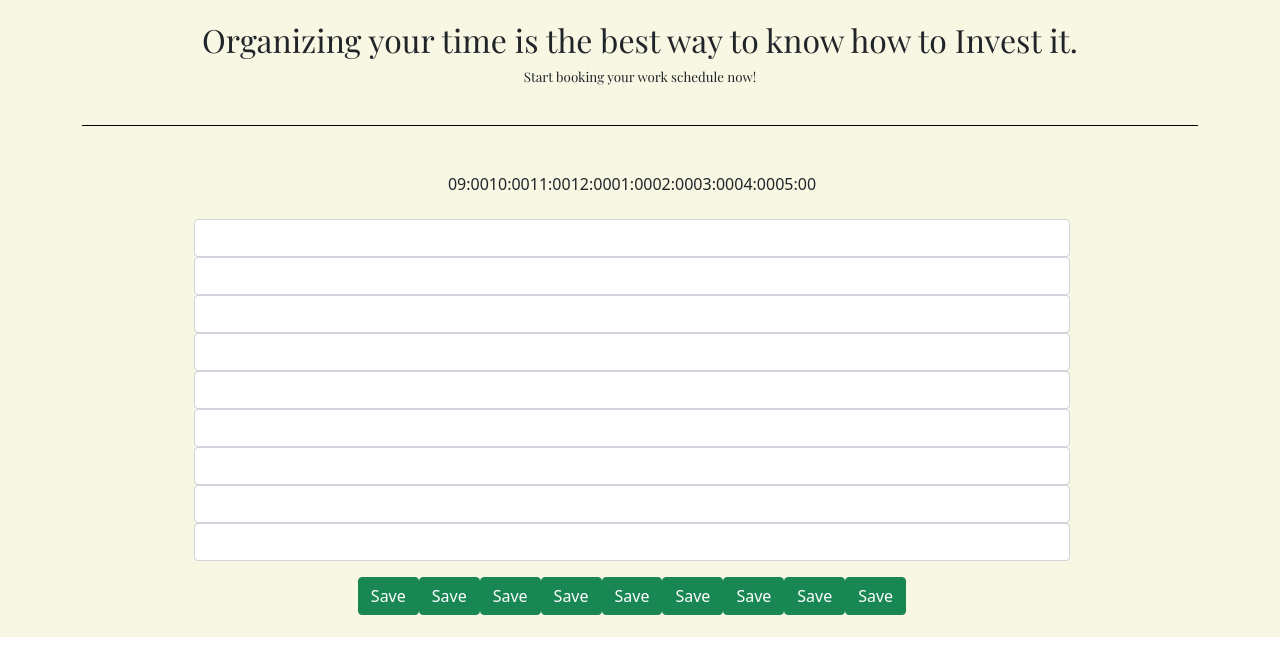
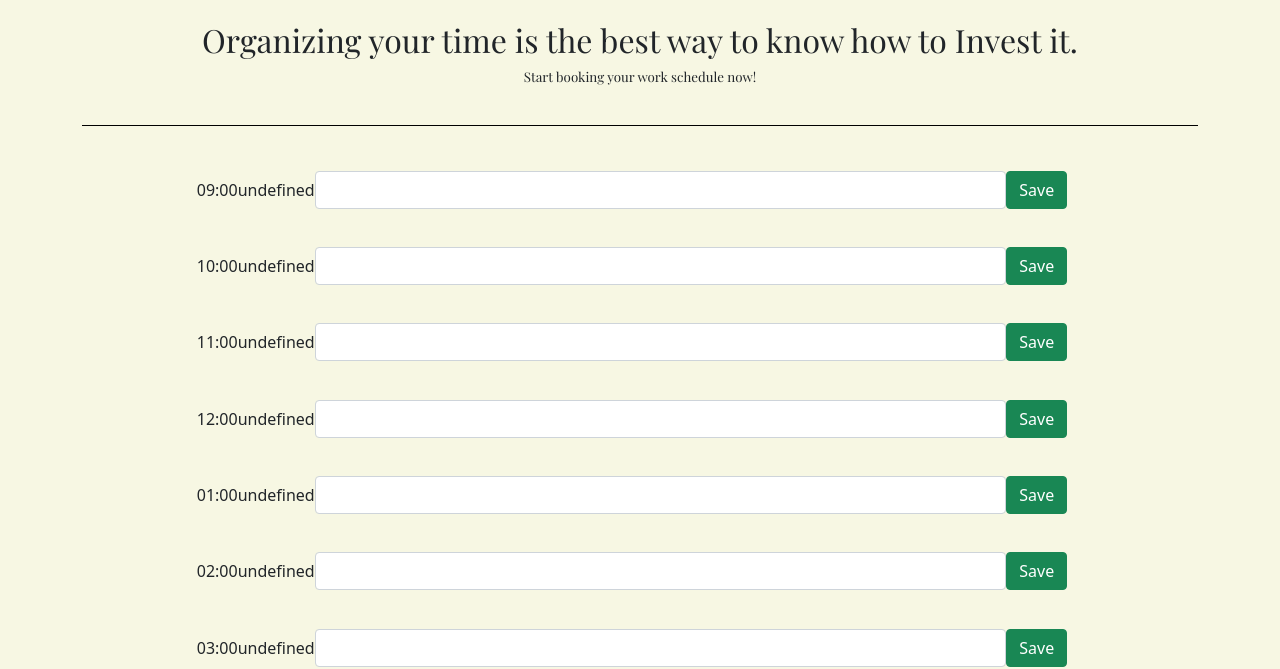
Before and after one commit to maferadr/bookingApp-calendar, a plain HTML site: page index.html in a window 1280 px wide. Shown: the part 149-818 px from the top of the page. Drawn offline with nearby package versions, Linux system fonts and the light colour scheme; a web font is replaced by a local one.

Commit message:
Logic Updated

```diff
--- a/assets/css/styles.css
+++ b/assets/css/styles.css
@@ -40,11 +40,19 @@ h1{
     width: 100%;
     text-align: center;
     justify-content: center;
-    padding-top: 2%;
+    padding-top: 3%;
     padding-bottom: 2%;
 }
 
-#inputEvent{
+.col-auto{
+    width: 80%;
+    display: flex;
+    flex-wrap: nowrap;
+    justify-content: center;
+    padding: 1%;
+}
+
+.form-control{
     width: 80%;
     justify-content: center;
 }
--- a/assets/js/script.js
+++ b/assets/js/script.js
@@ -18,73 +18,55 @@ var officeHours = [
     {time: '02:00'},
     {time: '03:00'},
     {time: '04:00'},
-    {time: '05:00'},
+    {time: '05:00', ampm: 'pm', timeCode: 17},
 ];
 
 //The times will be grabbed from the array and displayed on the screen.
 var timeDisplayed = ()=>{
 
     //For each hour displayed, grab a time value and convert into a format.
-   for(var i = 0; i <= officeHours.length; i++){
+   for(var i = 0; i < officeHours.length; i++){
         //Iterate each array index.
         var eachTime = officeHours[i];
-        console.log(eachTime);
         //get current time
-        var currentTime = dayjs().startOf('hour');
+        var currentTime = dayjs().hour();
 
-        var formContainer = $('.row'); //parent
-        var eachContainer = $('.col-auto');
-        var timeBooked = $('#time');
-        var inputEvent = $('#inputEvent');
-        var btnSave = $('#button');
+        var container = $('.row').addClass('g-3');
+        var formContainer = $('<div class="col-auto">'); //parent
 
-        var arrayElements = [
-            timeBooked,
-            inputEvent,
-            btnSave
-        ]
+        var labelHour = $('<label for="static">');
+        labelHour.addClass('col-form-label');
+        labelHour.attr('id', eachTime.timeCode) //Add an ID
 
         var hourForm = $('<input type="text">');
         hourForm.addClass('form-control');
+        hourForm.attr('id', eachTime.timeCode + 'hourForm');
 
         var btn = $('<button type="button">')
         btn.addClass('btn btn-success');
+        btn.on('click', handleBookedActivity);
 
+        container.append(formContainer);
+        formContainer.append(labelHour, hourForm, btn)
 
-        var labelHour = $('<label for="static">');
-        labelHour.addClass('col-form-label');
-        labelHour.attr('id', eachTime.time) //Add an ID
-
-        // console.log(currentTime)
-
-        //Reassign the parent elements.
-        formContainer.append(eachContainer);
-        formContainer.append(arrayElements);
-
-        inputEvent.append(hourForm);
         labelHour.text(eachTime.time); //It's supposed to iterate each time displayed.
-        timeBooked.append(labelHour);
         btn.text('Save');
-        btnSave.append(btn);
-
-
 
         //Assign conditional for am or pm
-        if(officeHours.length <= 3){
-            eachTime = dayjs().format('hh:mm[am]')
-        }else{
-            eachTime = dayjs().format('hh:mm[pm]')
-        }
+        console.log(currentTime)
+        labelHour.text(eachTime.time + eachTime.ampm)
+
+        if (labelHour.attr('id') < currentTime) {
+            hourForm.addClass('time-past');
+            hourForm.disabled = true;
+          } else if (labelHour.attr('id') >= currentTime) {
+            formContainer.addClass('allowedTime');
+            hourForm.disabled = false;
+          }
+
    }
 
    //Confirm if the hour for book something has already passed and assign different Styles to let the user know.
-   if (eachTime.isBefore(currentTime)) {
-    hourForm.addClass('time-past');
-    hourForm.disabled = true;
-  } else if (eachTime.isSame(currentTime)) {
-    formContainer.addClass('allowedTime');
-    hourForm.disabled = false;
-  }
 }
 timeDisplayed()
 
@@ -109,8 +91,9 @@ function handleBookedActivity(e){
     e.preventDefault();
 
     //value is set up
-    var time = labelHour.val();
-    var actBooked = hourForm.val();
+    console.log(e.target.parent());
+    var time = $('#17').val();
+    var actBooked = 'Hello world!';
 
     var newEvent = {
         time: time,
@@ -126,7 +109,6 @@ function handleBookedActivity(e){
     hourForm.addClass('submitted');
 }
 
-btn.on('submit', handleBookedActivity);
 
 // var baseTime = dayjs();
 // var endTime = 17;
--- a/index.html
+++ b/index.html
@@ -41,18 +41,15 @@
                 <p>Start booking your work schedule now!</p>
             </div>
             <div class="row g-3">
-                <div class="col-auto">
+                <!-- <div class="col-auto" id="time"> -->
                     <!-- Each day time will be display by column - -->
-                    <div id="time">
-
-                    </div>
-                    <div id="inputEvent">
-
-                    </div>
-                    <div id="button">
-
-                    </div>
-                </div>
+                <!-- </div>
+                <div class="col-auto" id="inputEvent"> -->
+                    <!-- Each day time will be display by column - -->
+                <!-- </div>
+                <div class="col-auto" id="button">
+                    Each day time will be display by column -
+                </div> -->
             </div>
         </div>
     </main>
```
